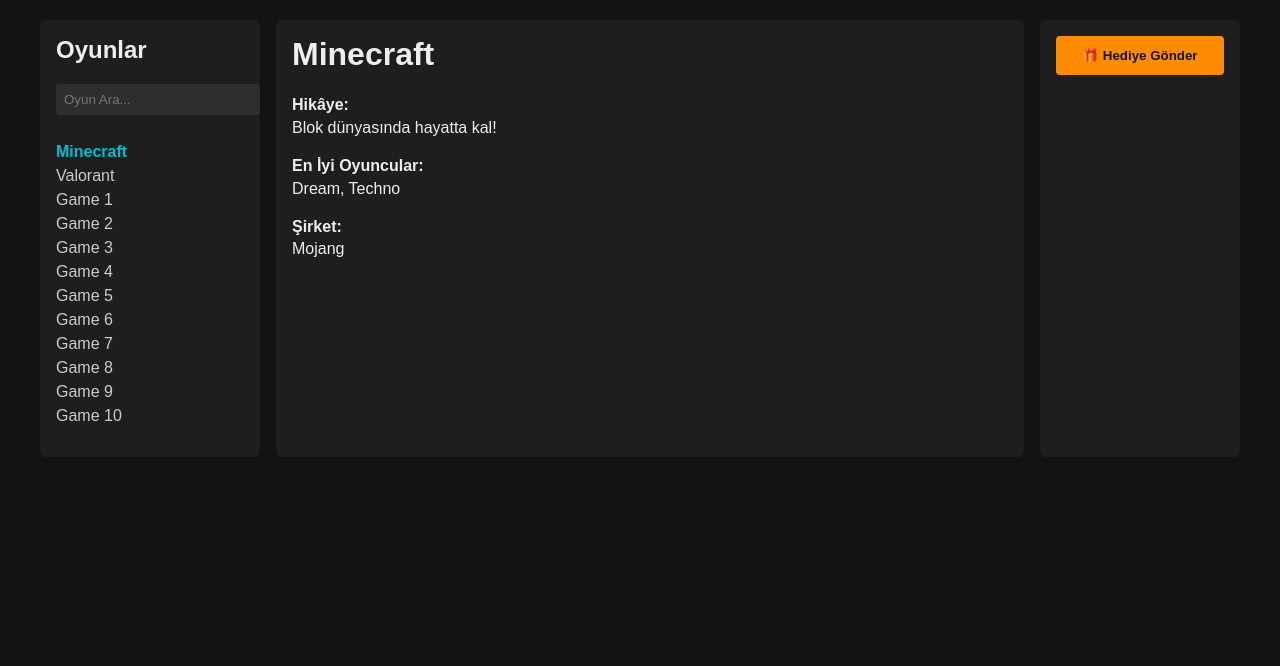
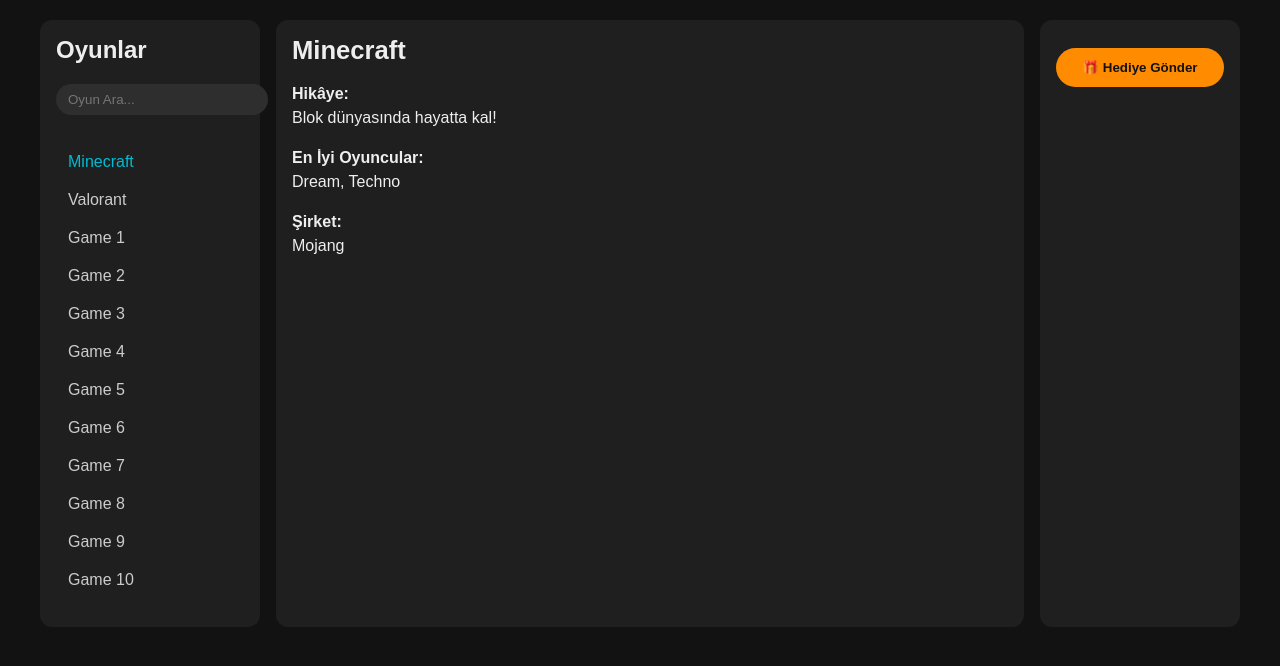
Before and after one commit to KeroRy1/KeroGame, a Flask app: template templates/index.html in a window 1280 px wide. Shown: the top 666 px of the page. Run offline with Flask 3, Linux system fonts and the light colour scheme; the template is opened without the code that fills it: values that come from a table or form of the project are taken from there, others are empty.

Commit message:
Update style.css

```diff
--- a/static/style.css
+++ b/static/style.css
@@ -4,72 +4,97 @@
   background: #121212;
   color: #eee;
 }
+
 .container {
   max-width: 1200px;
   margin: 20px auto;
   padding: 0 10px;
 }
+
 .layout-grid {
   display: grid;
   grid-template-columns: 220px 1fr 200px;
   gap: 16px;
 }
+
+/* Ortak sütun stili */
 .sidebar-left,
 .main-content,
 .sidebar-right {
-  background: #1e1e1e;
+  background: #1f1f1f;
   padding: 16px;
-  border-radius: 6px;
+  border-radius: 12px;
 }
-.sidebar-left h2,
-.sidebar-right h2,
-.main-content h1 {
+
+/* SOL SÜTUN */
+/* Arama kutusu */
+.sidebar-left form input {
+  width: 100%;
+  padding: 8px 12px;
+  margin-bottom: 16px;
+  border: none;
+  border-radius: 20px;
+  background: #2e2e2e;
+  color: #eee;
+}
+
+.sidebar-left h2 {
   margin-top: 0;
 }
-/* SOL ÜSTTE: Oyun Ara */
-.sidebar-left form input {
-  width: 100%;
-  padding: 8px;
-  margin-bottom: 12px;
-  background: #2e2e2e;
-  border: none;
-  color: #eee;
-  border-radius: 4px;
-}
+
 .sidebar-left ul {
   list-style: none;
   padding: 0;
 }
+
 .sidebar-left li {
-  margin: 6px 0;
+  margin-bottom: 8px;
 }
-.sidebar-left li.active a {
+
+.sidebar-left li.active a,
+.sidebar-left a:hover {
   color: #00bcd4;
-  font-weight: bold;
 }
+
 .sidebar-left a {
+  text-decoration: none;
   color: #ccc;
-  text-decoration: none;
+  display: block;
+  padding: 6px 12px;
+  border-radius: 8px;
 }
-.main-content img {
-  max-width: 100%;
-  border-radius: 4px;
-  margin: 12px 0;
+
+/* ORTA SÜTUN */
+.main-content h1 {
+  margin-top: 0;
+  font-size: 1.6rem;
 }
+
 .main-content p {
-  line-height: 1.4;
+  line-height: 1.5;
 }
-/* SAĞ ÜSTTE: Hediye Gönder Butonu */
+
+/* SAĞ SÜTUN */
+/* Hediye gönder kutusu */
+.sidebar-right h2 {
+  margin-top: 0;
+  text-align: center;
+}
+
 .sidebar-right .btn {
   display: block;
   width: 100%;
   padding: 12px;
-  margin-bottom: 12px;
+  margin-top: 12px;
+  border: none;
+  border-radius: 20px;
   background: #ff8c00;
   color: #121212;
-  border: none;
-  border-radius: 4px;
   font-weight: bold;
   cursor: pointer;
   text-align: center;
 }
+
+.sidebar-right .btn:hover {
+  background: #e69500;
+}
```
